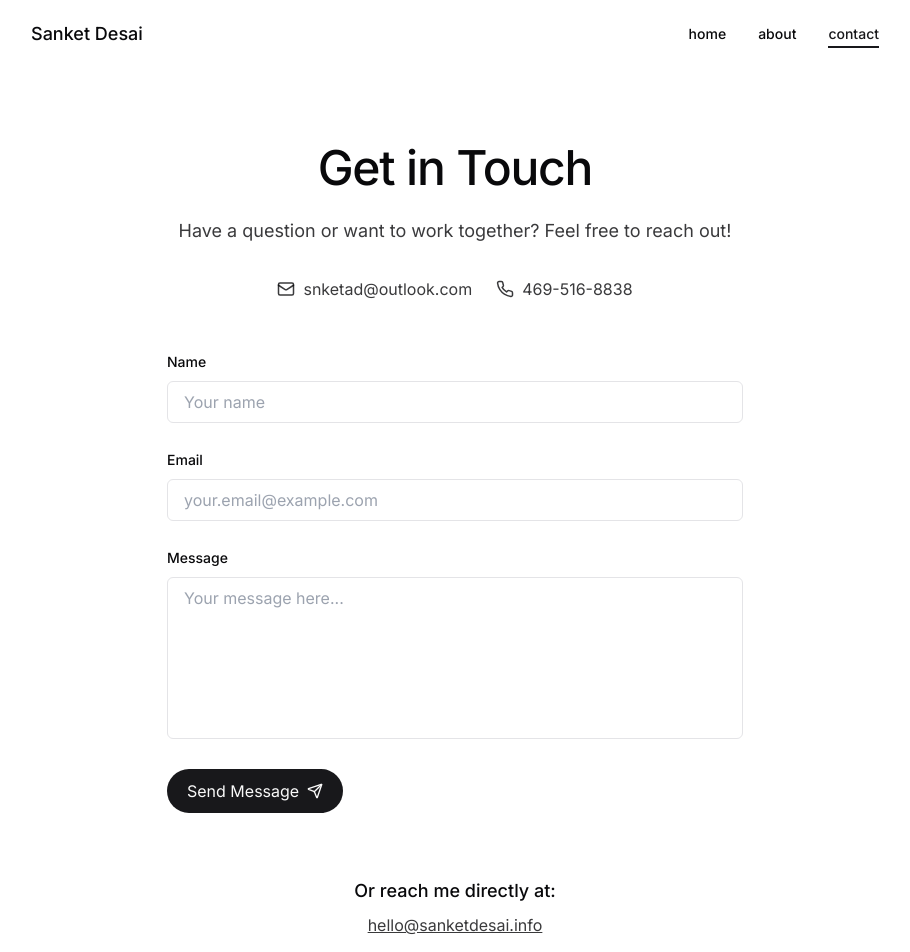
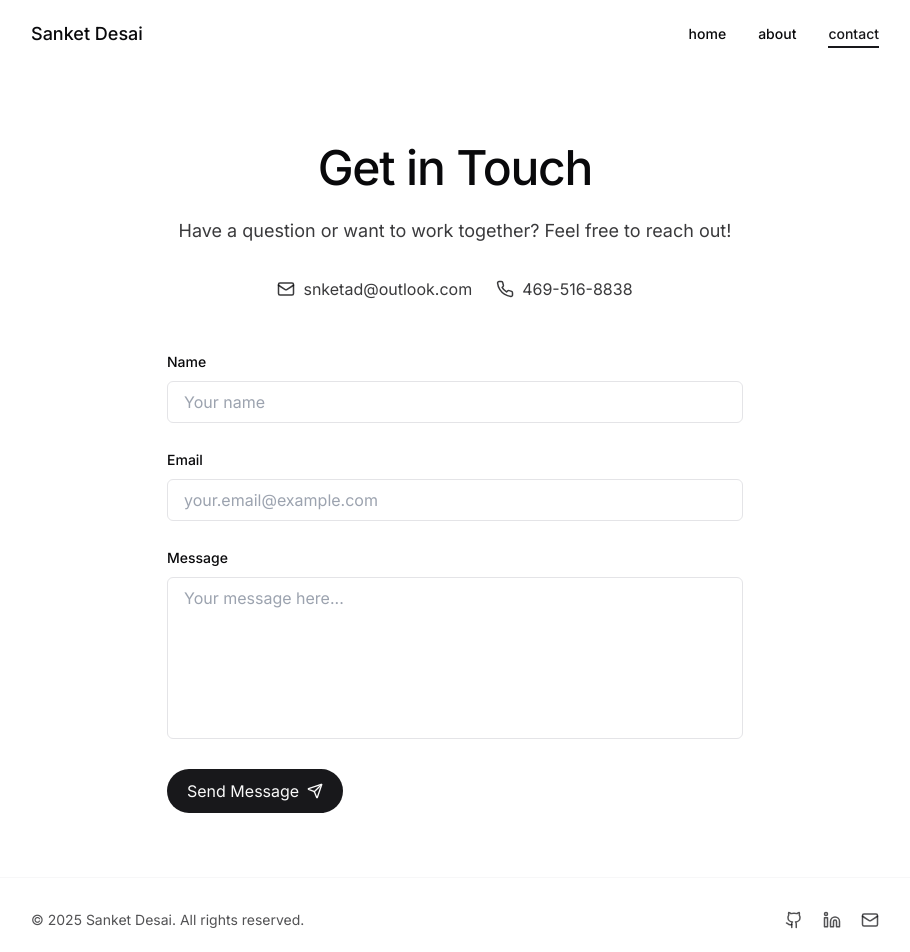
Before and after one commit to sad160130/seamless-site-replica, a React (Vite) app: page /contact in a window 1280 px wide. Shown: the top 952 px of the page, without its empty margins (185-1095 px from the left). Built offline with nearby package versions, Linux system fonts and the light colour scheme.

Commit message:
Remove text from contact page
Removes the "Or reach me directly at: hello@sanketdesai.info" text from the contact page.

```diff
--- a/src/pages/Contact.tsx
+++ b/src/pages/Contact.tsx
@@ -136,20 +136,7 @@ const Contact = () => {
               </button>
             </motion.form>
 
-            <motion.div
-              className="mt-16 text-center"
-              initial={{ opacity: 0, y: 20 }}
-              animate={{ opacity: 1, y: 0 }}
-              transition={{ duration: 0.5, delay: 0.2 }}
-            >
-              <p className="text-lg font-medium mb-2">Or reach me directly at:</p>
-              <a
-                href="mailto:hello@sanketdesai.info"
-                className="text-foreground/80 hover:text-foreground underline transition-colors"
-              >
-                hello@sanketdesai.info
-              </a>
-            </motion.div>
+            {/* Removed the "Or reach me directly at" section */}
           </div>
         </div>
       </div>
```
